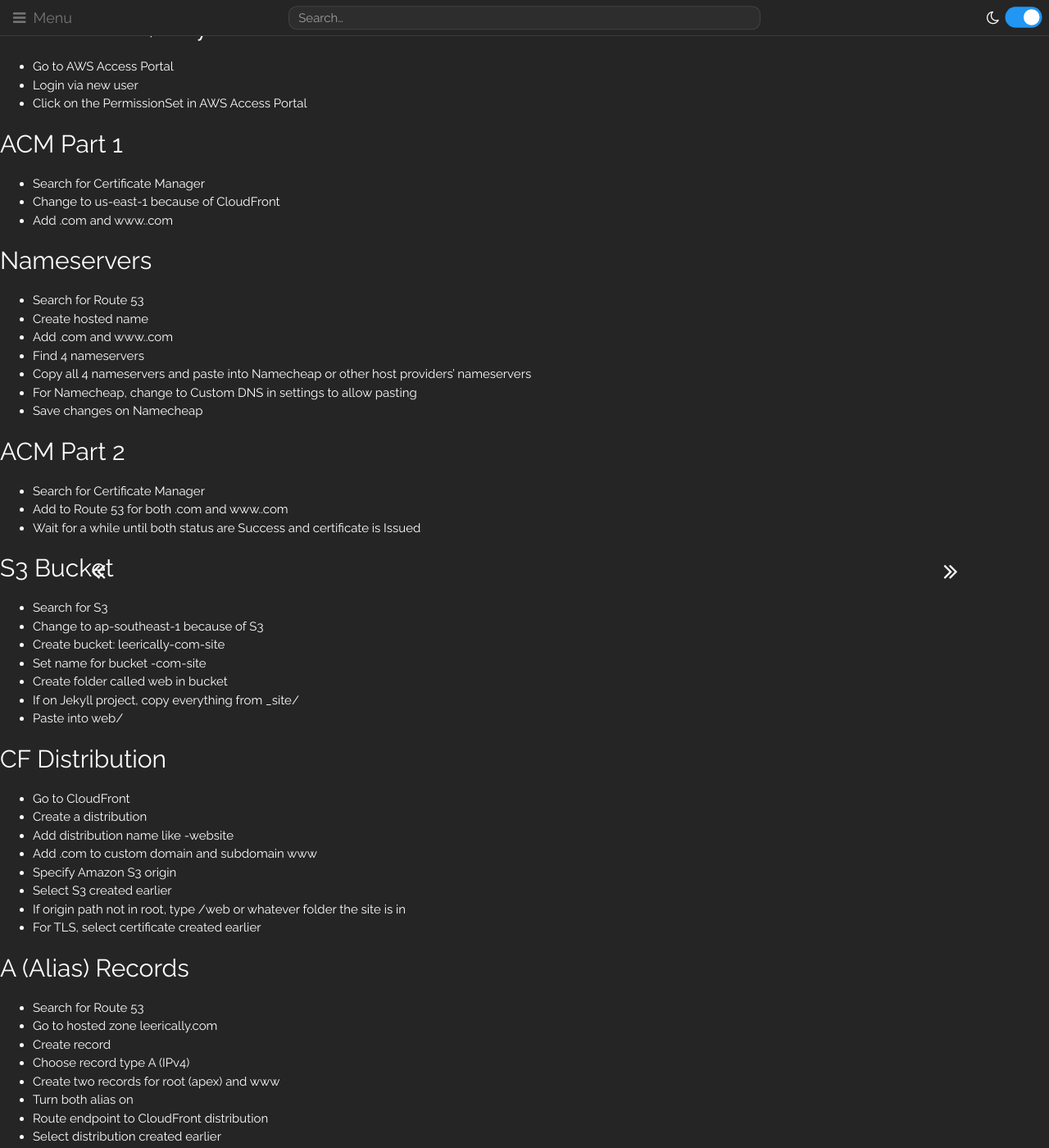
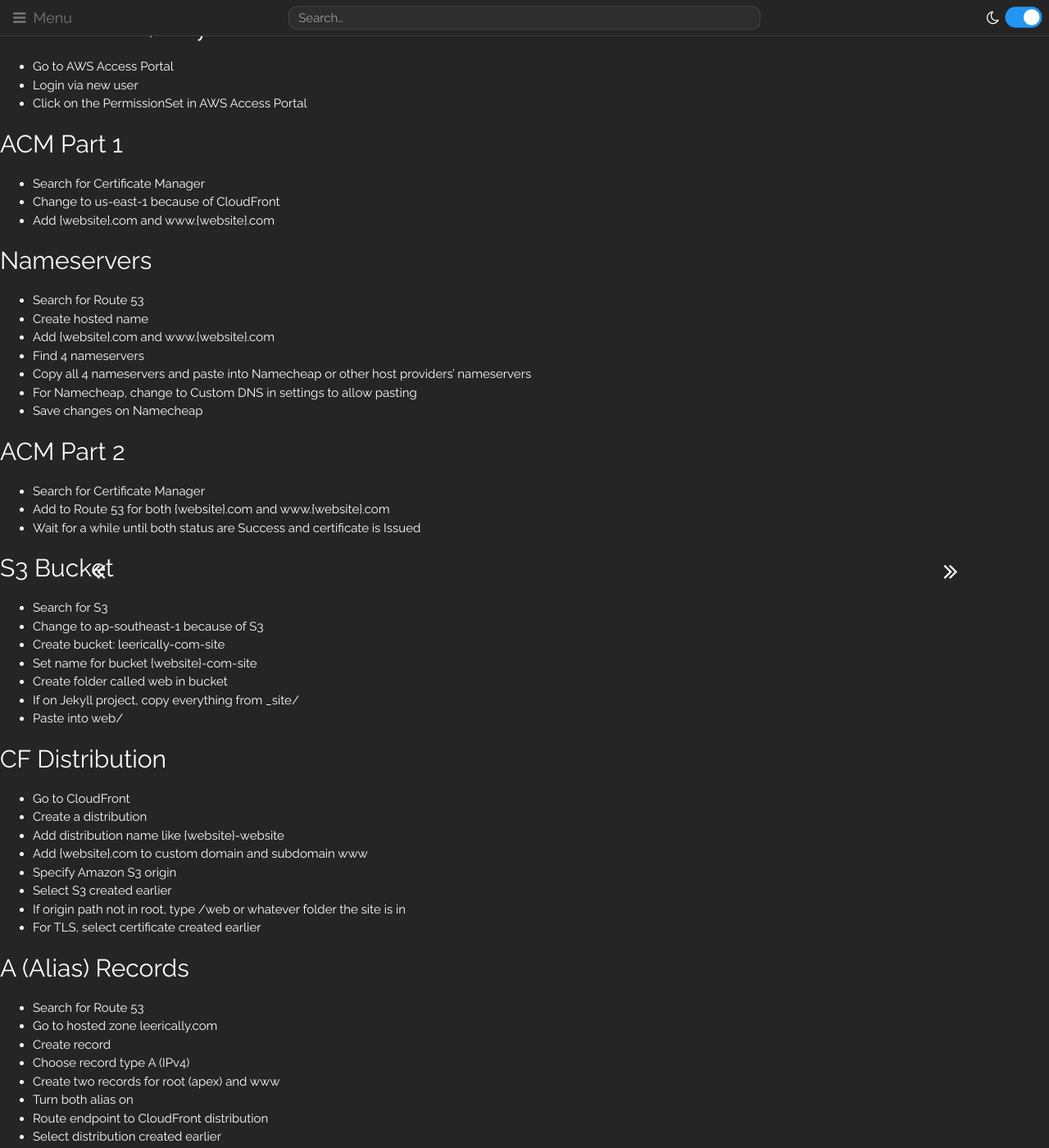
Before and after one commit to leeyanleryan/Leerically, a Jekyll site: the page built from aws.md, in a window 1280 px wide and 1400 px high, scrolled down 399 px. Shown: the whole window at 82% size. Built offline with Jekyll 4.4.1, drawn with Linux system fonts in a browser that asks for light colours; our own code applies the rules of GitHub Pages for plain Markdown files; some of the changed text lies outside the part shown.

Commit message:
Update aws.md

```diff
--- a/aws.md
+++ b/aws.md
@@ -20,12 +20,12 @@
 ## ACM Part 1
 - Search for Certificate Manager
 - Change to us-east-1 because of CloudFront
-- Add <website>.com and www.<website>.com
+- Add {website}.com and www.{website}.com
 
 ## Nameservers
 - Search for Route 53
 - Create hosted name
-- Add <website>.com and www.<website>.com
+- Add {website}.com and www.{website}.com
 - Find 4 nameservers
 - Copy all 4 nameservers and paste into Namecheap or other host providers' nameservers
 - For Namecheap, change to Custom DNS in settings to allow pasting
@@ -33,14 +33,14 @@
 
 ## ACM Part 2
 - Search for Certificate Manager
-- Add to Route 53 for both <website>.com and www.<website>.com
+- Add to Route 53 for both {website}.com and www.{website}.com
 - Wait for a while until both status are Success and certificate is Issued
 
 ## S3 Bucket
 - Search for S3
 - Change to ap-southeast-1 because of S3
 - Create bucket: leerically-com-site
-- Set name for bucket <website>-com-site
+- Set name for bucket {website}-com-site
 - Create folder called web in bucket
 - If on Jekyll project, copy everything from _site/
 - Paste into web/
@@ -48,8 +48,8 @@
 ## CF Distribution
 - Go to CloudFront
 - Create a distribution
-- Add distribution name like <website>-website
-- Add <website>.com to custom domain and subdomain www
+- Add distribution name like {website}-website
+- Add {website}.com to custom domain and subdomain www
 - Specify Amazon S3 origin
 - Select S3 created earlier
 - If origin path not in root, type /web or whatever folder the site is in
@@ -183,10 +183,10 @@
 
 env:
   AWS_REGION: ap-southeast-1
-  ROLE_ARN: arn:aws:iam::<ACCOUNT_ID>:role/GithubActionsDeploy   # <-- put your Role ARN here
+  ROLE_ARN: arn:aws:iam::<ACCOUNT_ID>:role/GithubActionsDeploy   # -- put your Role ARN here
   S3_BUCKET: leerically-com-site
   S3_PREFIX: web
-  CF_DISTRIBUTION_ID: DXXXXXXXXXXXX                              # <-- put your CloudFront ID here
+  CF_DISTRIBUTION_ID: DXXXXXXXXXXXX                              # -- put your CloudFront ID here
   JEKYLL_ENV: production
 
 jobs:
```
